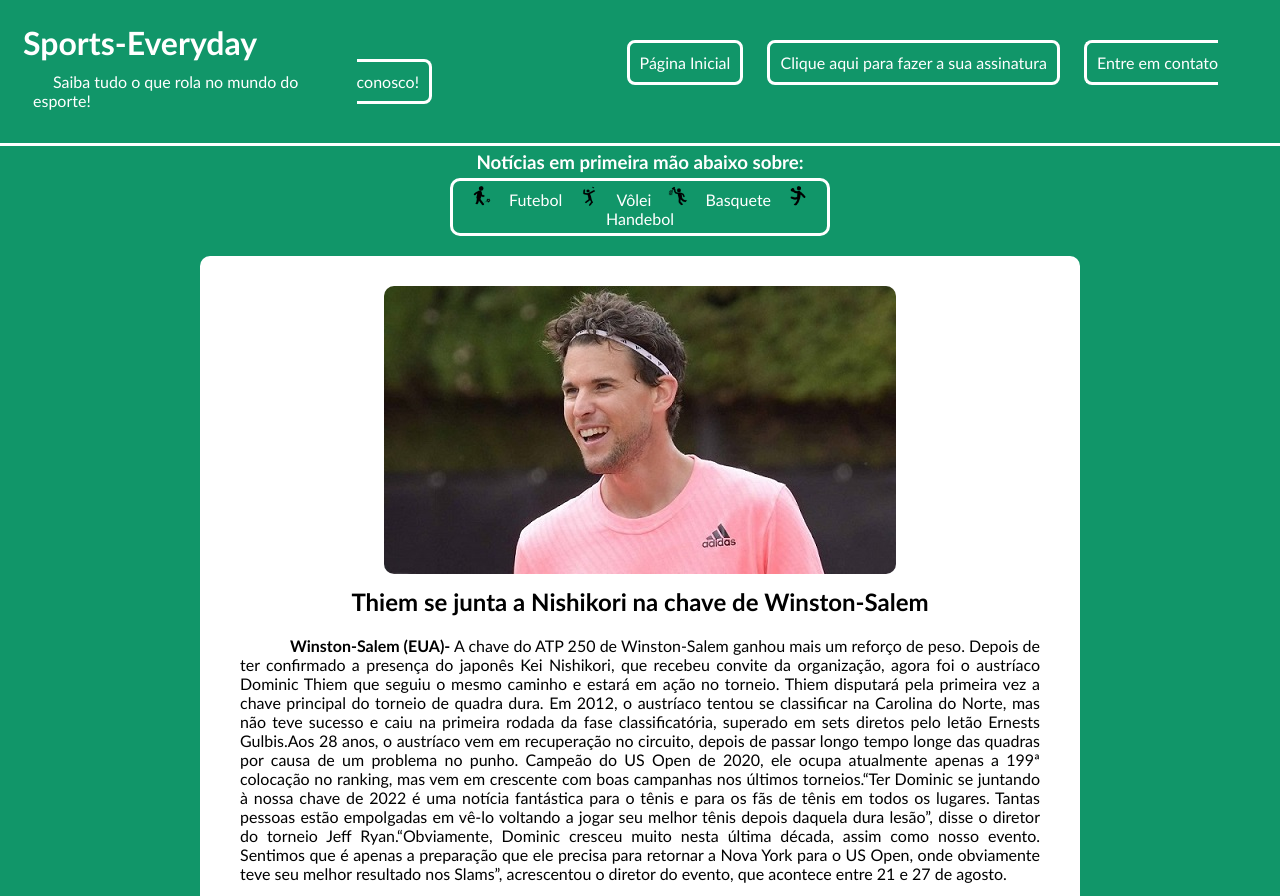
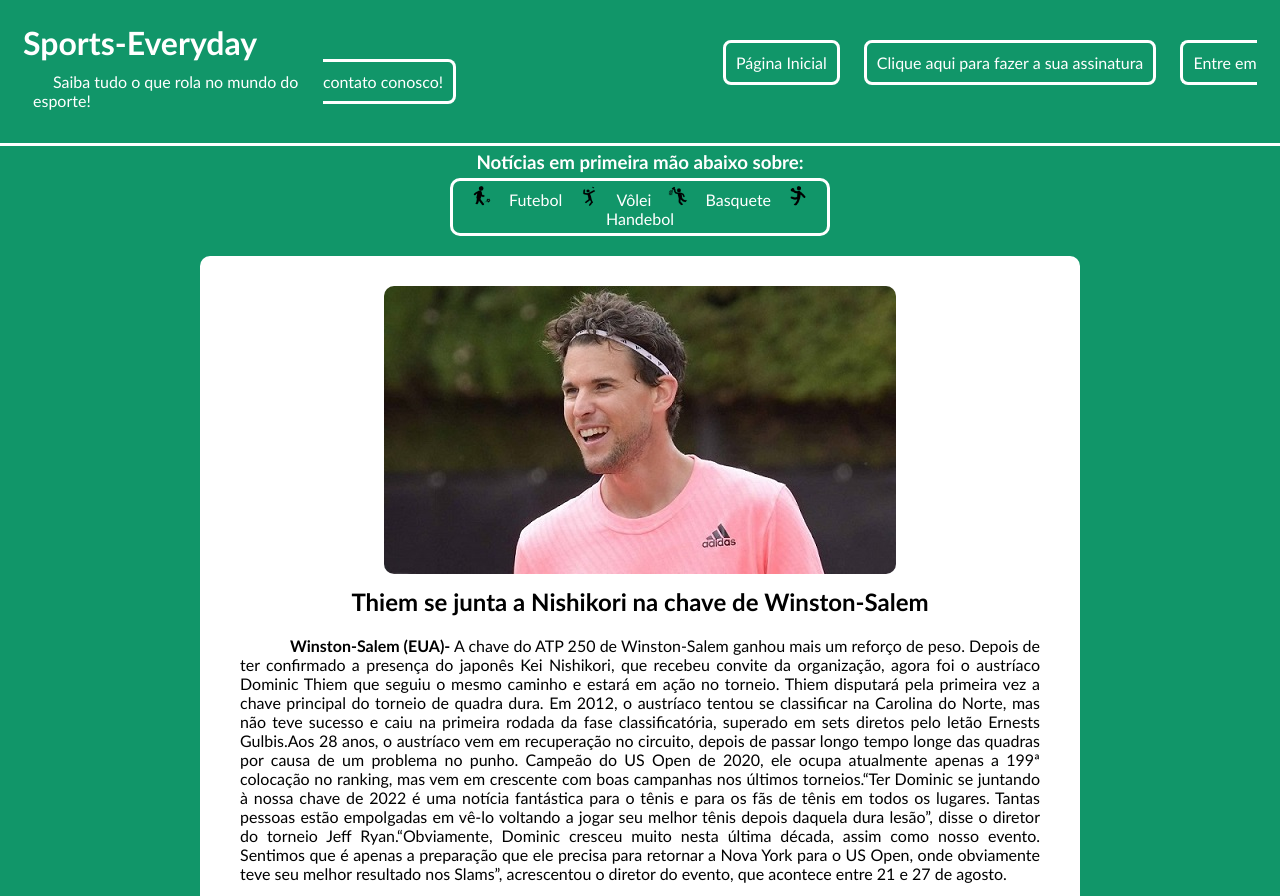
Before and after one commit to DenerCassero/site-esportes, a plain HTML site: page index.html in a window 1280 px wide. Shown: the top 896 px of the page. Drawn offline with Linux system fonts and the light colour scheme.

Commit message:
Update noticias.css

```diff
--- a/noticias.css
+++ b/noticias.css
@@ -26,7 +26,7 @@
 }
 .empurra{
     /*ajustar cabeçalho*/
-    margin-left: 270px;
+    margin-left: 400px;
 }
 a{
     /*links cabeçalho*/
```
